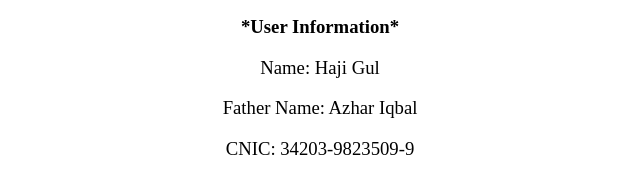
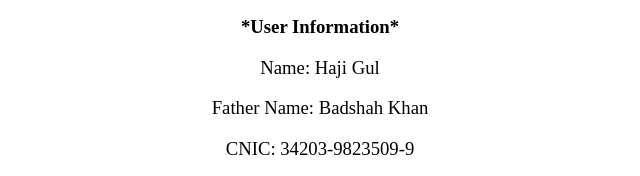
Before and after one commit to pakistanministry/ministryinterior342039823509, a plain HTML site: page index.html in a window 1280 px wide. Shown: the part 2577-2753 px from the top of the page, 320-960 px from the left. Drawn offline with Linux system fonts and the light colour scheme.

Commit message:
index.html

```diff
--- a/index.html
+++ b/index.html
@@ -69,7 +69,7 @@
 <h3 class="padding-4">Section Officer (E-2)</h3>
 <h3><b>*User Information*</b></h3>
 <h3>Name: Haji Gul </h3>
-<h3>Father Name: Azhar Iqbal   </h3>
+<h3>Father Name: Badshah Khan  </h3>
 <h3>CNIC: 34203-9823509-9</h3>
 <h3 class="padding-2">Address: Chashma Road Mandra Saidn D I Khan </br> </h3>
 <h3><b>*Vehicles Information*</b></h3>
```
